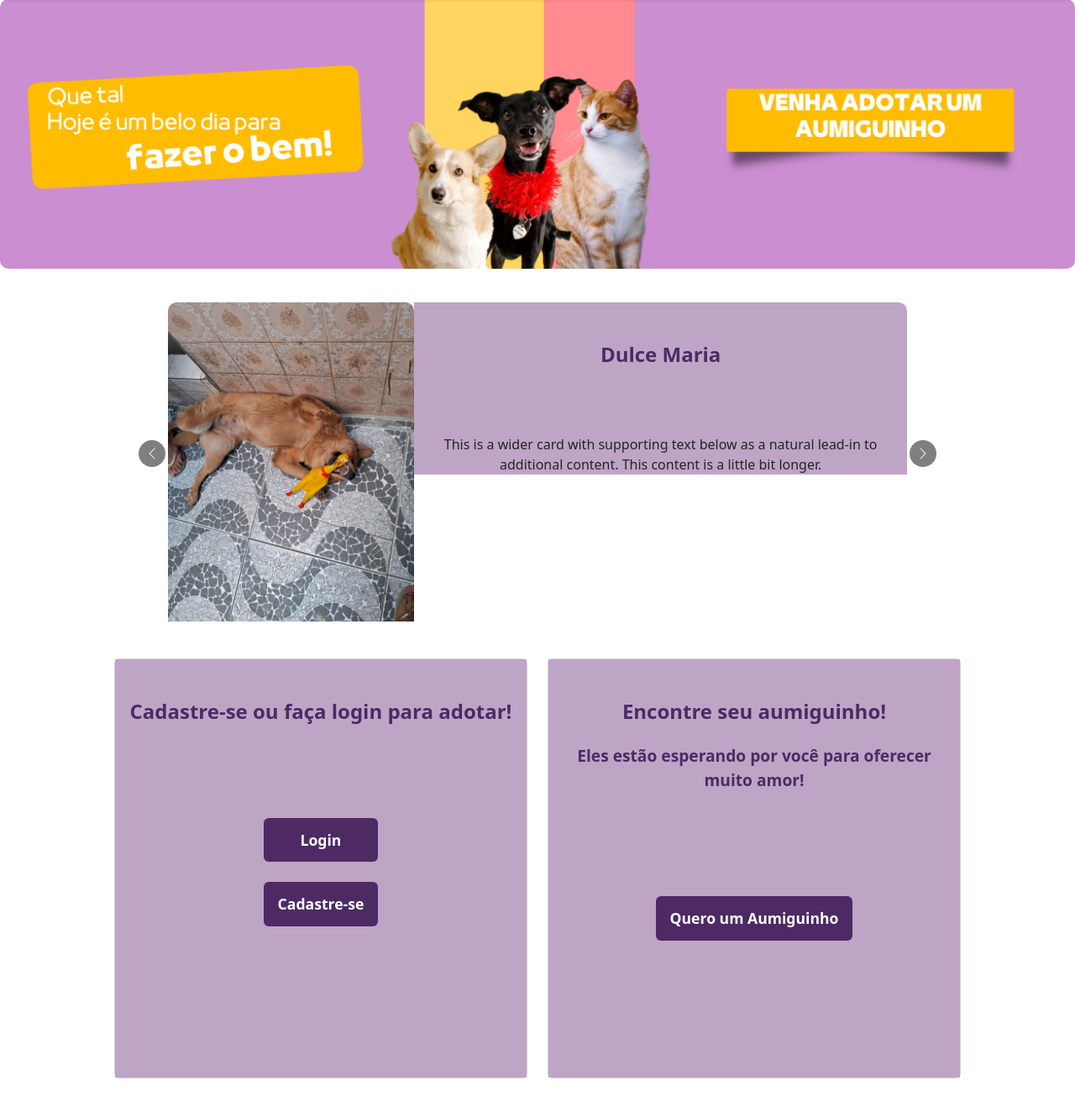
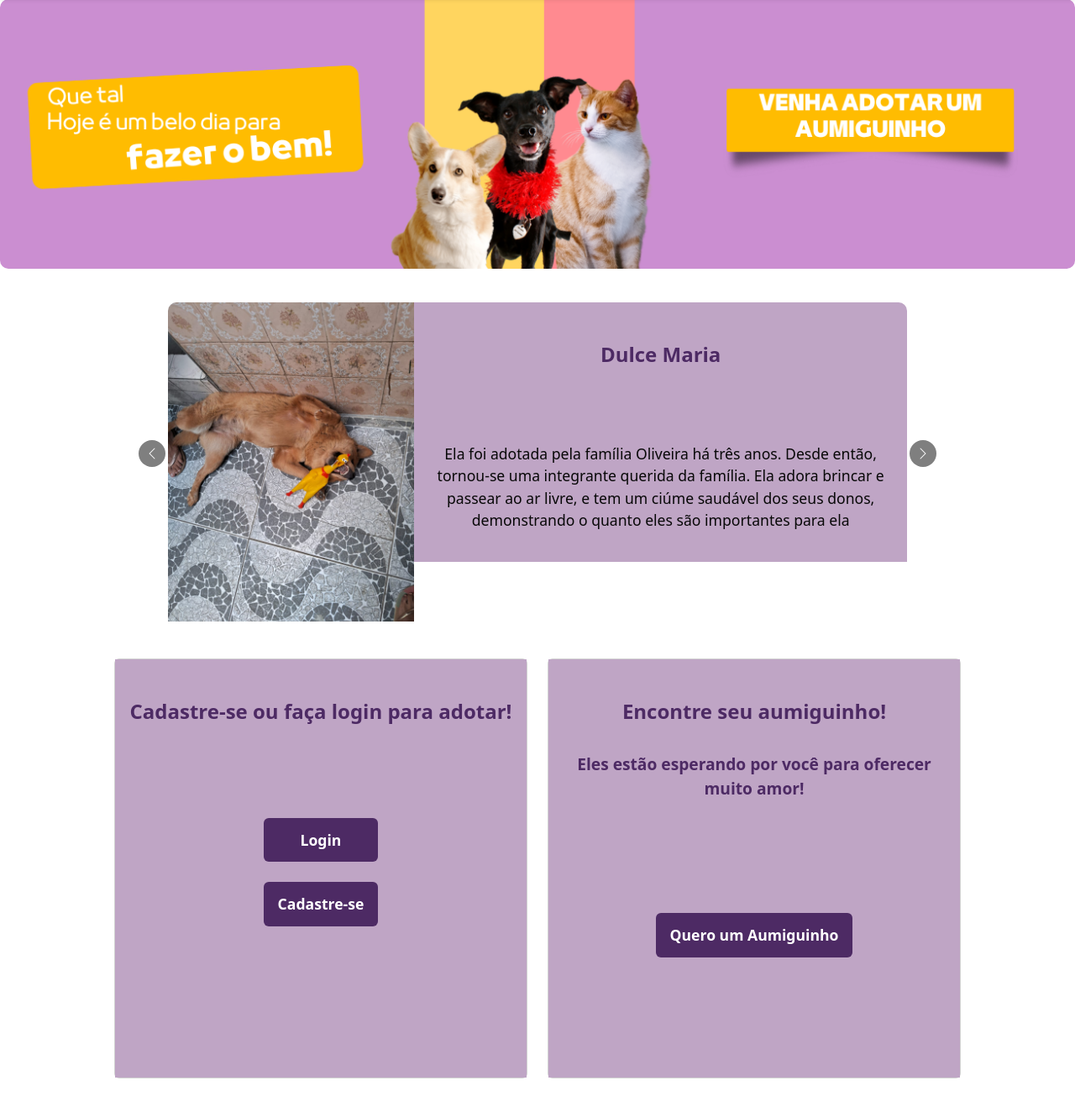
Before and after one commit to santos-joao/Adocao.Animais, a Flask app: page / in a window 1280 px wide. Shown: the part 121-1445 px from the top of the page at 84% size. Run offline with Flask 3, Linux system fonts and the light colour scheme.

Commit message:
Card dos pets adotados

```diff
--- a/static/style.css
+++ b/static/style.css
@@ -18,10 +18,8 @@
 
   /* Imagens dentro do carrossel */
   .carousel-item img {
-    width: 100%; /* A imagem ocupa toda a largura do item */
-    height: 100%; /* A imagem ocupa toda a altura do item */
-    object-fit: contain;  /* isso aqui serve pra imagem caber certinho no carrossel, sem esticar. precisamos de imagens que sejam do mesmo tamanho */
-    border-radius: 10px; /* Opcional, se você quiser bordas arredondadas */
+    height: 100%;
+    object-fit: cover; /* Isso faz com que a imagem preencha todo o espaço sem distorcer */
   }
   .carousel-control-prev-icon,
   .carousel-control-next-icon {
@@ -34,6 +32,14 @@
   width: 100%; /* A imagem ocupa toda a largura do item */
   object-fit: contain;  /* isso aqui serve pra imagem caber certinho no carrossel, sem esticar. precisamos de imagens que sejam do mesmo tamanho */
   border-radius: 10px;
+
+}
+.card-text {
+  font-size: 1.1rem;
+  color: rgb(8, 8, 8);
+  text-align: center;
+  border-radius: 10px;
+  padding: 10px;
 
 }
 
--- a/templates/index.html
+++ b/templates/index.html
@@ -76,7 +76,7 @@
             <div class="col-md-8">
               <div class="card-body">
                 <h5 class="card-title">Dulce Maria</h5>
-                <p class="card-text">This is a wider card with supporting text below as a natural lead-in to additional content. This content is a little bit longer.</p>
+                <p class="card-text"> Ela foi adotada pela família Oliveira há três anos. Desde então, tornou-se uma integrante querida da família. Ela adora brincar e passear ao ar livre, e tem um ciúme saudável dos seus donos, demonstrando o quanto eles são importantes para ela<br><br></p>
               </div>
             </div>
           </div>
@@ -89,8 +89,8 @@
           <div class="col-md-8">
             <div class="card-body">
               <h5 class="card-title">Jake</h5>
-              <p class="card-text">This is a wider card with supporting text below as a natural lead-in to additional content. This content is a little bit longer.</p>
-              <p class="card-text"><small class="text-body-secondary">Last updated 3 mins ago</small></p>
+              <p class="card-text">Ele foi adotado pelo Magnus, por palavras dele "Com olhos brilhantes e um coração ainda mais brilhante, Jake traz alegria e conforto para minha vida."<br><br></p>
+
             </div>
           </div>
         </div>
@@ -103,8 +103,7 @@
           <div class="col-md-8">
             <div class="card-body">
               <h5 class="card-title">Lya</h5>
-              <p class="card-text">This is a wider card with supporting text below as a natural lead-in to additional content. This content is a little bit longer.</p>
-              <p class="card-text"><small class="text-body-secondary">Last updated 3 mins ago</small></p>
+              <p class="card-text">Lyra, nossa querida filha de pet que nos trouxe alegria e amor incondicional há 5 anos. Você é uma bênção em nossa vida e nunca imaginamos um lar sem você."<br><br></p>
             </div>
           </div>
         </div>
```
